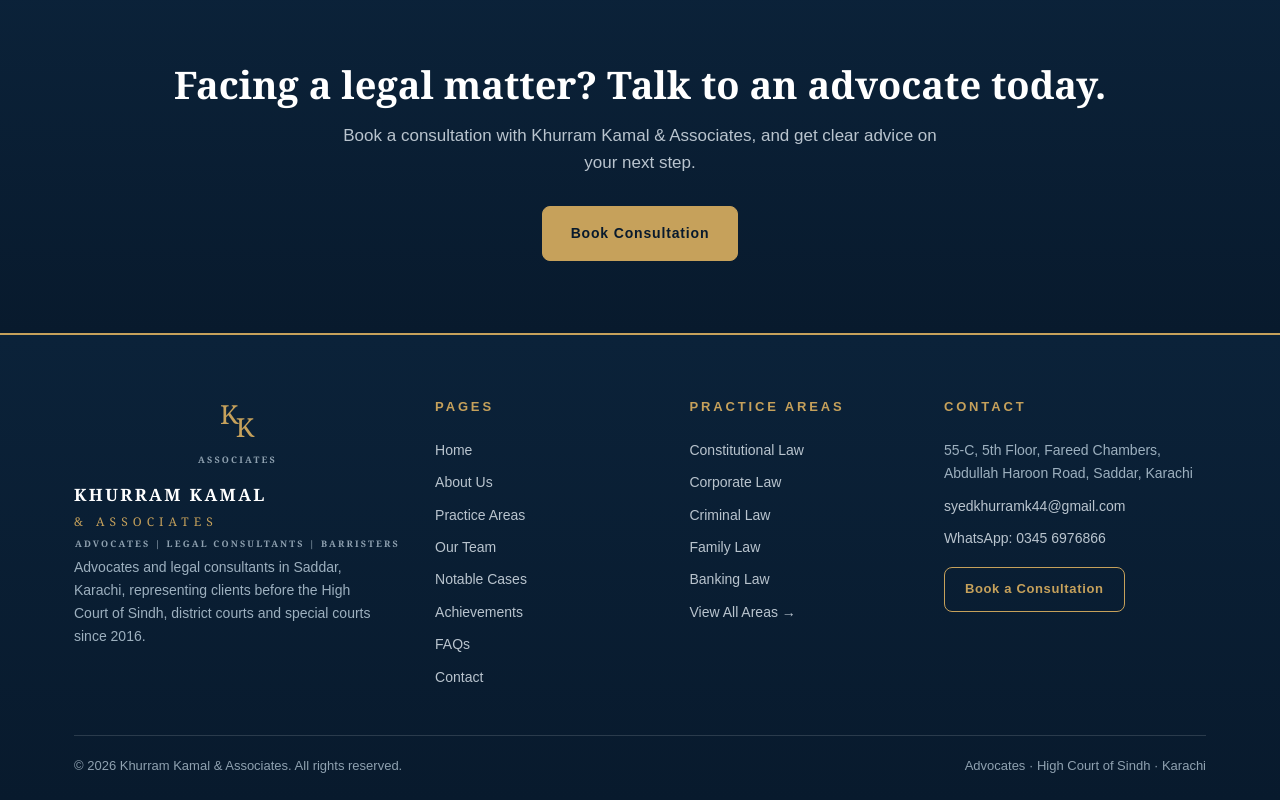
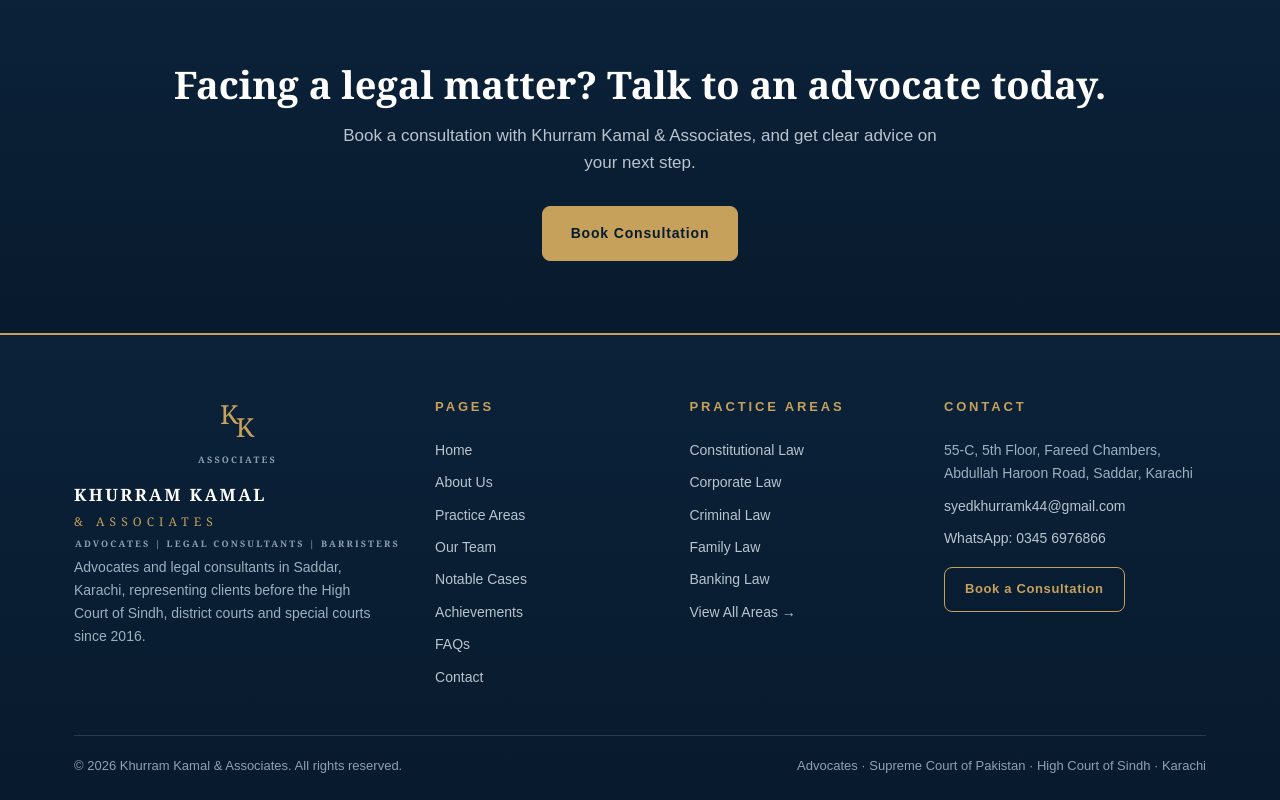
Before and after one commit to Tahakazmi880/khurram-kamal-associates, a plain HTML site: page khurram-kamal.html in a window 1280 px wide. Shown: the part 1206-2006 px from the top of the page. Drawn offline with Linux system fonts and the light colour scheme.

Commit message:
Footer: add Supreme Court of Pakistan to advocates line on all pages

```diff
--- a/khurram-kamal.html
+++ b/khurram-kamal.html
@@ -123,7 +123,7 @@
     </div>
     <div class="fbar">
       <span>© 2026 Khurram Kamal &amp; Associates. All rights reserved.</span>
-      <span>Advocates · High Court of Sindh · Karachi</span>
+      <span>Advocates · Supreme Court of Pakistan · High Court of Sindh · Karachi</span>
     </div>
   </div>
 </footer>
```
